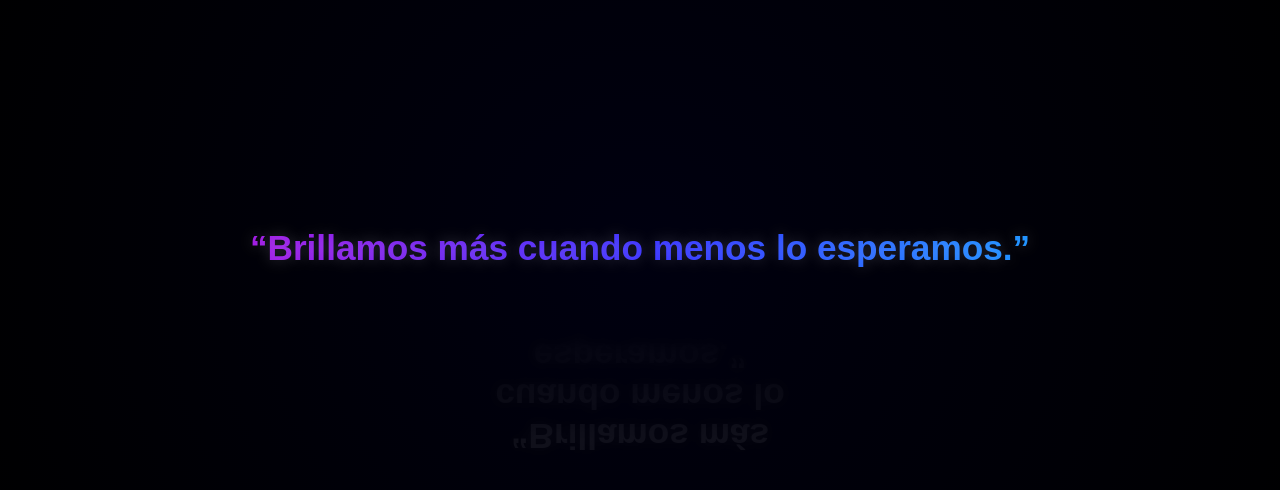
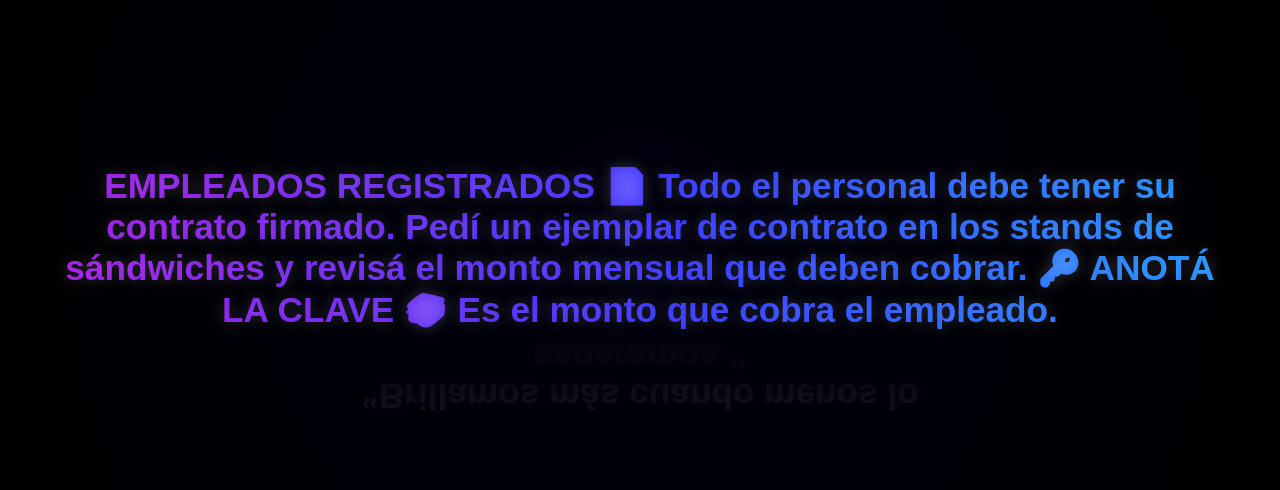
Before and after one commit to sebest06/sebest06.github.io, a plain HTML site: page pista1.html in a window 1280 px wide. Shown: the part 152-642 px from the top of the page. Drawn offline with Linux system fonts and the light colour scheme.

Commit message:
Update pista1.html

```diff
--- a/pista1.html
+++ b/pista1.html
@@ -60,6 +60,20 @@
   </style>
 </head>
 <body>
-  <h1 data-text="“Brillamos más cuando menos lo esperamos.”">“Brillamos más cuando menos lo esperamos.”</h1>
+  <h1 data-text="“Brillamos más cuando menos lo esperamos.”">
+EMPLEADOS REGISTRADOS
+
+
+📄 Todo el personal debe tener su contrato
+firmado. Pedí un ejemplar de contrato en los
+stands de sándwiches y revisá el monto
+mensual que deben cobrar.
+
+
+🔑 ANOTÁ LA CLAVE
+
+🥪 Es el monto que cobra el empleado.
+
+</h1>
 </body>
 </html>
```
